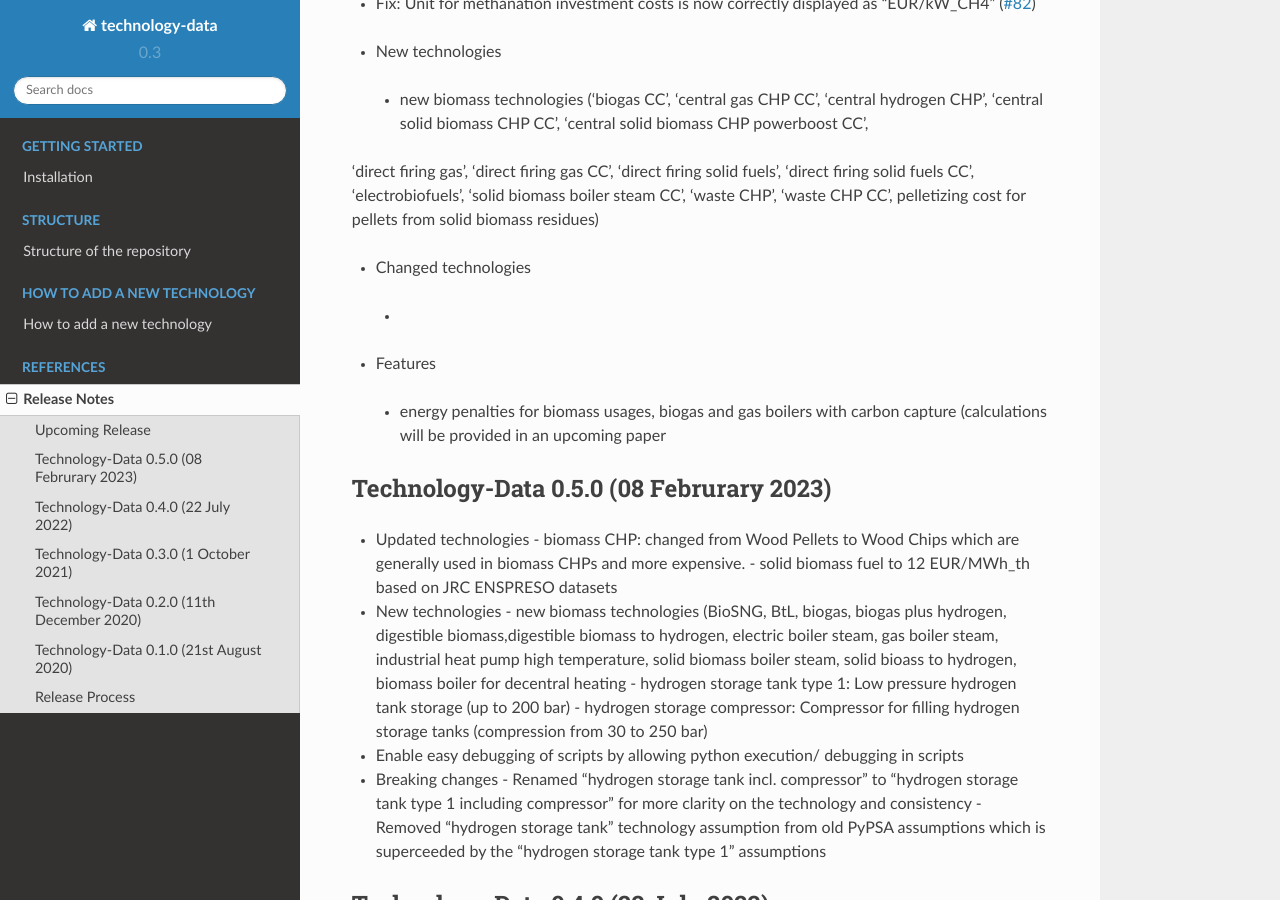
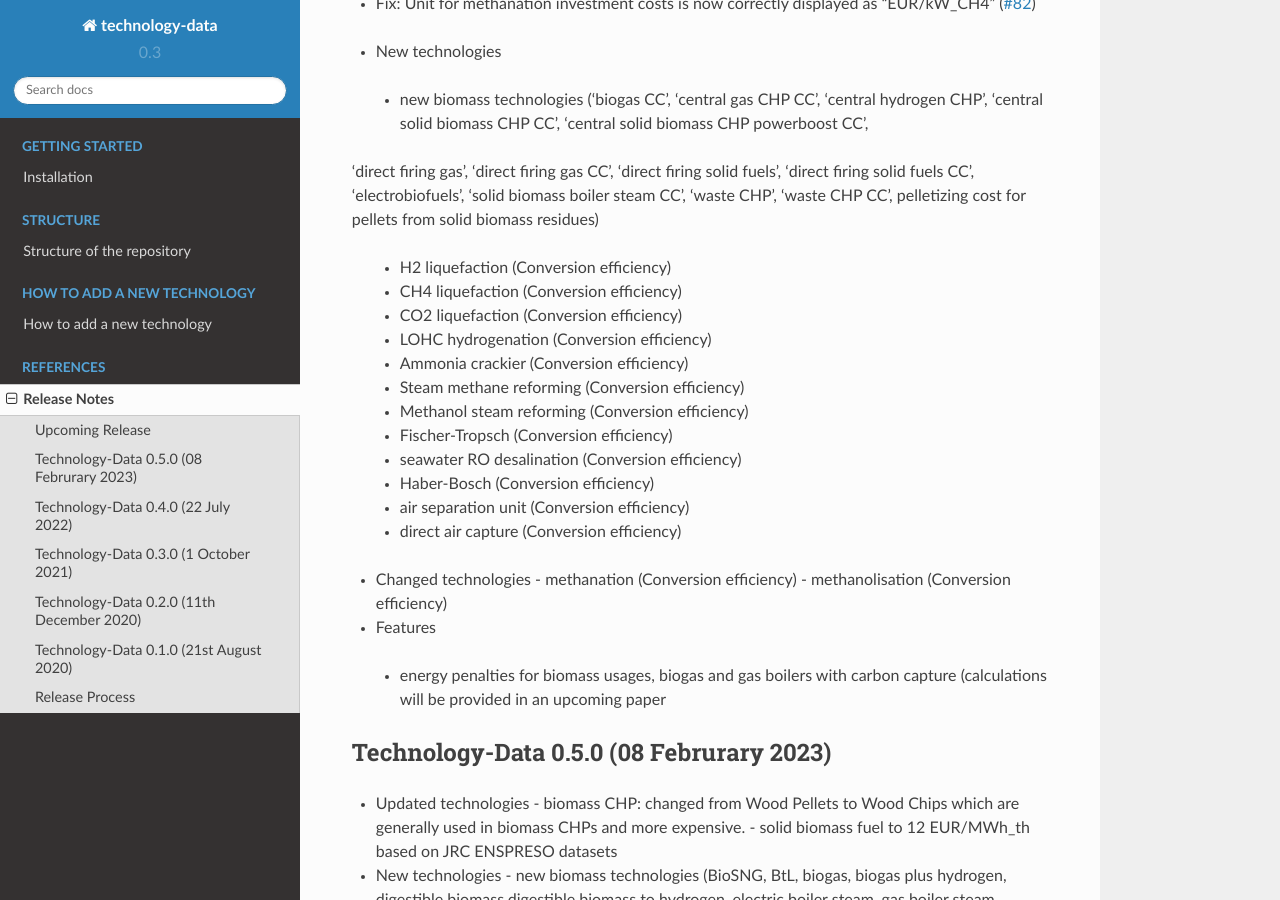
Before and after one commit to PyPSA/technology-data, a Sphinx documentation site: the page built from docs/release_notes.rst, in a window 1280 px wide and 900 px high, scrolled down 327 px. Built offline with Sphinx 7.4.7 and the Read the Docs theme 2.0.0, drawn with Linux system fonts in a browser that asks for light colours.

Commit message:
Update release_notes.rst

```diff
--- a/docs/release_notes.rst
+++ b/docs/release_notes.rst
@@ -14,9 +14,22 @@
  - new biomass technologies ('biogas CC', 'central gas CHP CC', 'central hydrogen CHP', 'central solid biomass CHP CC', 'central solid biomass CHP powerboost CC',
 'direct firing gas', 'direct firing gas CC', 'direct firing solid fuels', 'direct firing solid fuels CC', 'electrobiofuels', 'solid biomass boiler steam CC', 'waste CHP', 'waste CHP CC',
 pelletizing cost for pellets from solid biomass residues)
+  - H2 liquefaction (Conversion efficiency)
+  - CH4 liquefaction (Conversion efficiency)
+  - CO2 liquefaction (Conversion efficiency)
+  - LOHC hydrogenation (Conversion efficiency)
+  - Ammonia crackier (Conversion efficiency)
+  - Steam methane reforming (Conversion efficiency)
+  - Methanol steam reforming (Conversion efficiency)
+  - Fischer-Tropsch (Conversion efficiency)
+  - seawater RO desalination (Conversion efficiency)
+  - Haber-Bosch (Conversion efficiency)
+  - air separation unit (Conversion efficiency)
+  - direct air capture (Conversion efficiency)
 
 * Changed technologies
- -
+  - methanation (Conversion efficiency)
+  - methanolisation (Conversion efficiency)
 
 * Features
  - energy penalties for biomass usages, biogas and gas boilers with carbon capture (calculations will be provided in an upcoming paper
```
